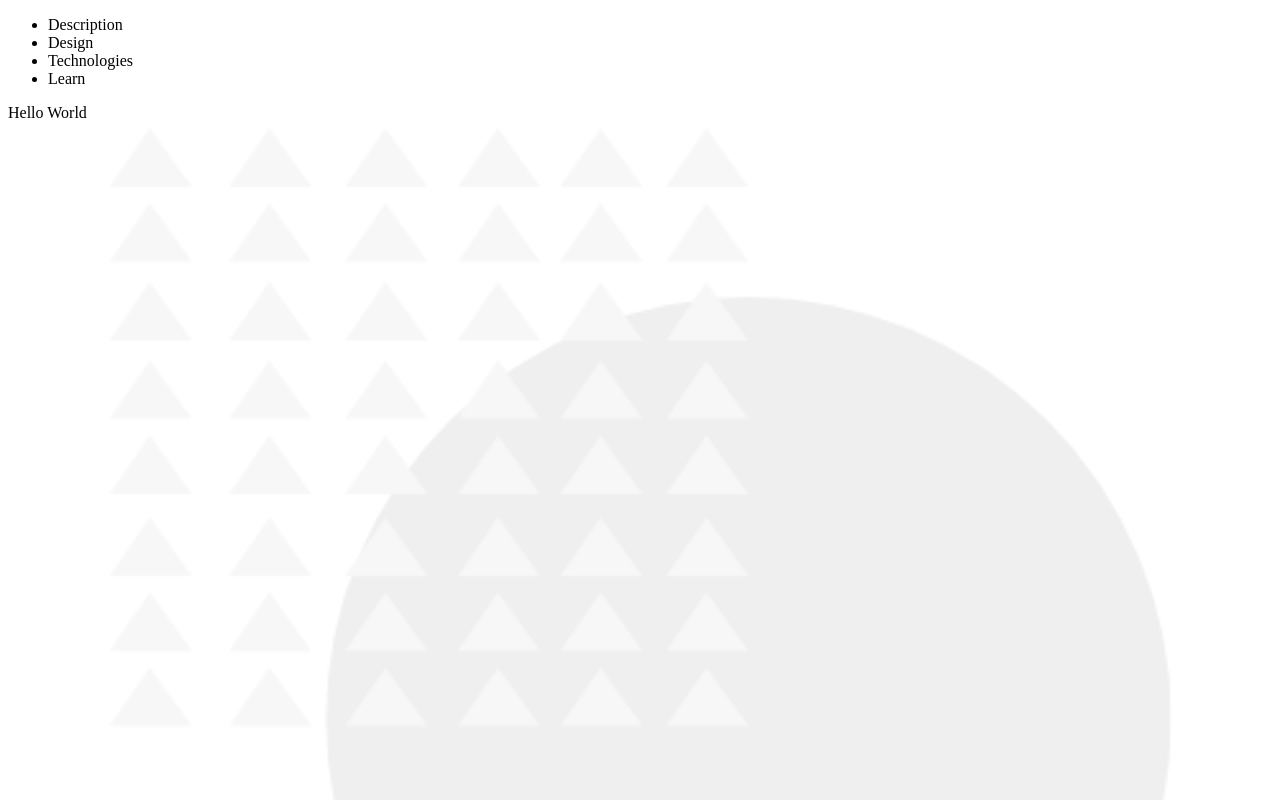
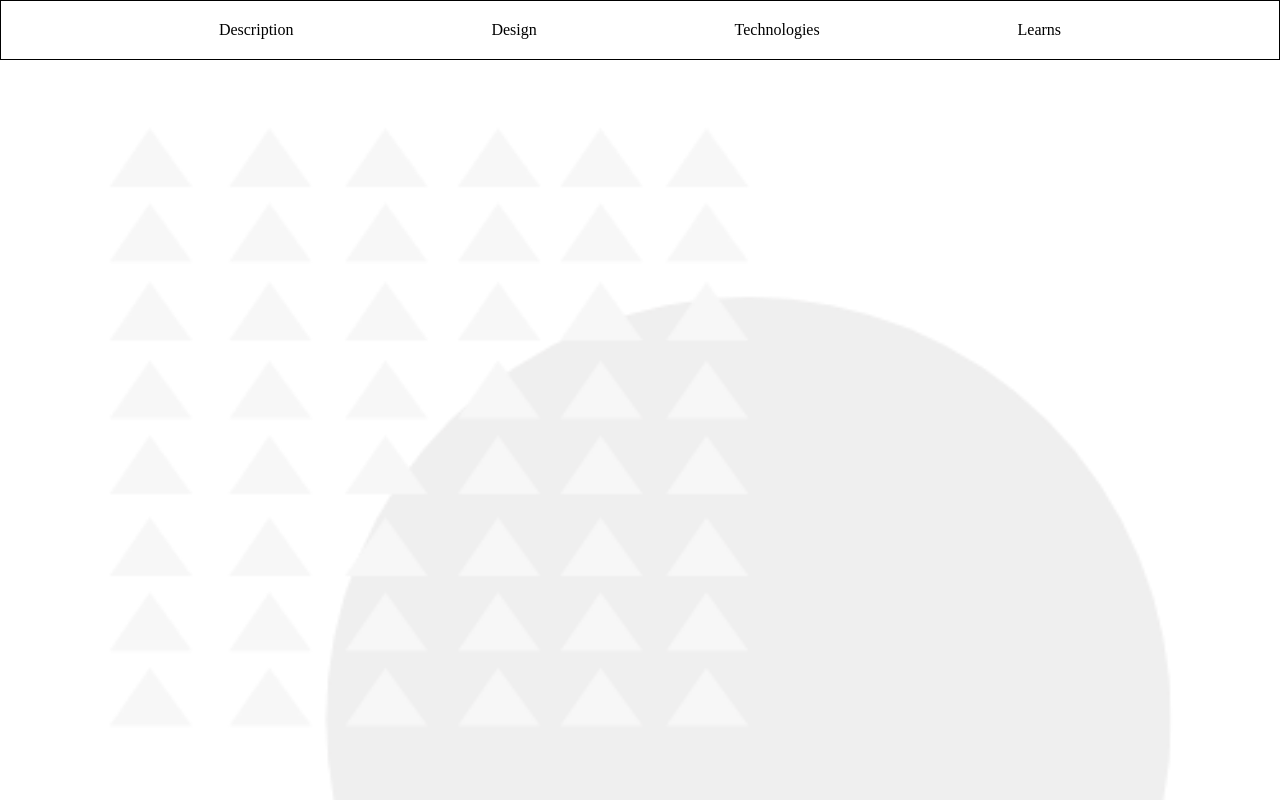
Before and after one commit to Delabove/blog-project-display-react, a React (Create React App) app: page / in a window 1280 px wide. Built offline with nearby package versions, Linux system fonts and the light colour scheme.

Commit message:
nav styled structure

```diff
--- a/public/index.html
+++ b/public/index.html
@@ -25,6 +25,13 @@
       Learn how to configure a non-root public URL by running `npm run build`.
     -->
     <title>D's Projects!</title>
+
+    <style>
+      *{
+        margin: 0;
+        padding: 0;
+      }
+    </style>
   </head>
   <body>
     <noscript>You need to enable JavaScript to run this app.</noscript>
--- a/src/App.js
+++ b/src/App.js
@@ -8,9 +8,7 @@ function App() {
     <div className="App">
       <backgroundImage />
       <main>
-      <Navbar />
-      <header>Hello World</header>
-
+        <Navbar />
 
       </main>
 
--- a/src/components/Navbar.js
+++ b/src/components/Navbar.js
@@ -1,15 +1,15 @@
 import React from 'react';
+import Style from '../styling/navbar.css';
 
 export default function Navbar(){
-
     return(
         <div>
             <ul>
-                <li>Description</li>
-                <li>Design</li>
-                <li>Technologies</li>
-                <li>Learn</li>
+                <a href="#"><li>Description</li></a>
+                <a href="#"><li>Design</li></a>
+                <a href="#"><li>Technologies</li></a>
+                <a href="#"><li>Learns</li></a>
             </ul>
         </div>
     )
-}
+};
--- /dev/null
+++ b/src/styling/navbar.css
@@ -0,0 +1,19 @@
+
+
+
+ul{
+    margin: 0;
+    list-style: none;
+    display: flex;
+    justify-content: space-evenly;
+    border: black solid .5px;
+    padding: 20px;
+}
+
+li{
+    color: black;
+}
+
+a{
+ text-decoration: none;
+}
```
